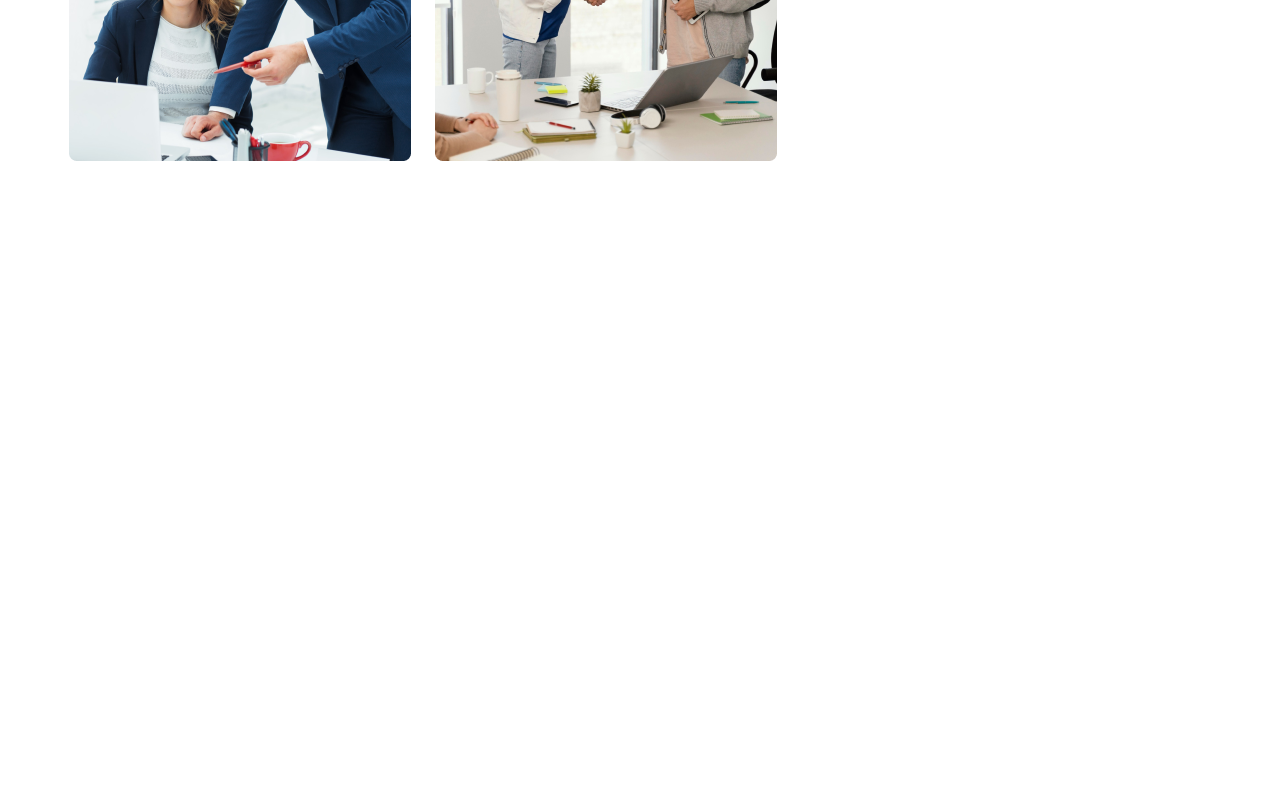
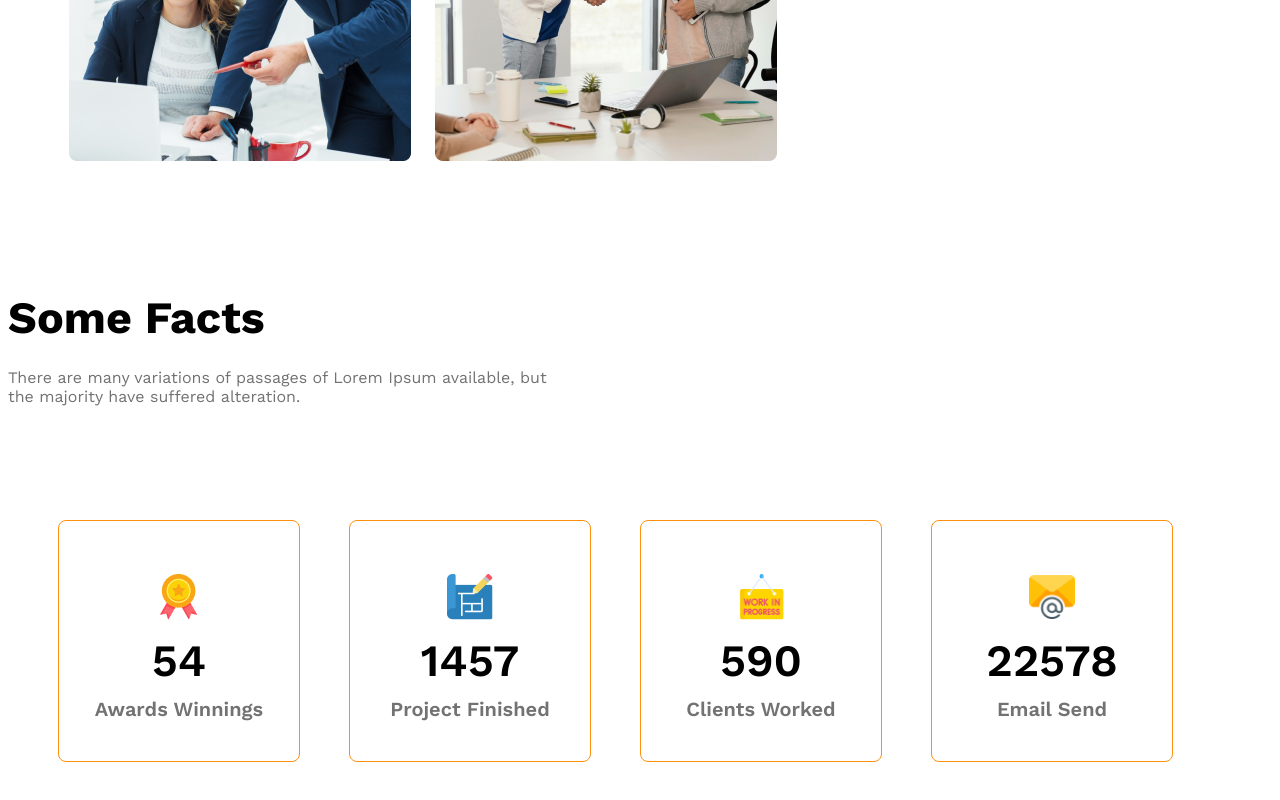
Before and after one commit to mdriazuddin07/g3-architects-website, a plain HTML site: page index.html in a window 1280 px wide. Shown: the part 1847-2647 px from the top of the page. Before the commit the page ends 2138 px from the top, so only its background shows below. Drawn offline with nearby package versions, Linux system fonts and the light colour scheme.

Commit message:
facts section added

```diff
--- a/index.html
+++ b/index.html
@@ -50,7 +50,41 @@
 
          <!-- some facts -->
           <section>
+            <h3 class="section-title">Some Facts</h3>
+            <p class="title-disciption">There are many variations of passages of Lorem Ipsum available, but the majority have suffered alteration.</p>
+            <div class="facts-container">
+                <div class="fact-card">
+                   <div>
+                        <img src="images/icons/ribon.png" alt="" class="fact-icon">
+                        <h4 class="fact-number">54</h4>
+                        <h5 class="fact-name">Awards Winnings</h5>
+                   </div>
+                </div>
+                <div class="fact-card">
+                    <div>
+                        <img src="images/icons/projects.png" alt="" class="fact-icon">
+                        <h4 class="fact-number">1457</h4>
+                         <h5 class="fact-name">Project Finished</h5>
+                    </div>
 
+                </div>
+                <div class="fact-card">
+                    <div>
+                        <img src="images/icons/customers.png" alt="" class="fact-icon">
+                        <h4 class="fact-number">590</h4>
+                        <h5 class="fact-name">Clients Worked</h5>
+                    </div>
+
+                </div>
+                <div class="fact-card">
+                    <div>
+                        <img src="images/icons/email.png" alt="" class="fact-icon">
+                        <h4 class="fact-number">22578</h4>
+                        <h5 class="fact-name">Email Send</h5>
+                    </div>
+
+                </div>
+            </div>
           </section>
     </main>
 
--- a/style/style.css
+++ b/style/style.css
@@ -120,12 +120,63 @@ main{
 }
 
 .features-description{
-    font-size: 16px;
-font-weight: 400;
-color: rgb(114, 114, 114);
-margin-bottom: 32px;
+    font-size: 1rem;
+    font-weight: 400;
+    color: rgb(114, 114, 114);
+    margin-bottom: 32px;
 }
 
+/* some facts related style */
+.section-title{
+    font-size: 2.8rem;
+    font-weight: 700;
+    margin-bottom: 24px;
+}
+.title-disciption{
+    width: 542px;
+    height: 52px;
+    font-size: 1rem;
+    font-weight: 400;
+    color: rgb(114, 114, 114);
+    margin-bottom: 100px;
+}
+.facts-container{
+    display: grid;
+    grid-template-columns: repeat(4, 1fr);
+    margin-left: 50px;
+    margin-right: 50px;
+    margin-bottom: 180px;
+}
+
+
+.fact-card{
+    display: flex;
+    align-items: center;
+    justify-content: center;
+    text-align: center;
+    border: 1px solid rgb(255, 144, 14);
+    border-radius: 8px;
+    width: 240px;
+    height: 240px;
+}
+.fact-icon{
+    width: 45.22px;
+    height: 45.22px;
+    margin-top: 45.92px;
+}
+.fact-number{
+    font-size: 2.8rem;
+    font-weight: 600;
+    margin-top: 10px;
+    margin-bottom: 5px;
+}
+.fact-name{
+    color: rgb(114, 114, 114);
+    font-size: 1.25rem;
+    font-weight: 600;
+    margin-top: 10px;
+    margin-bottom: 59.69;
+}
 
 
 /* responsive media query */
```
